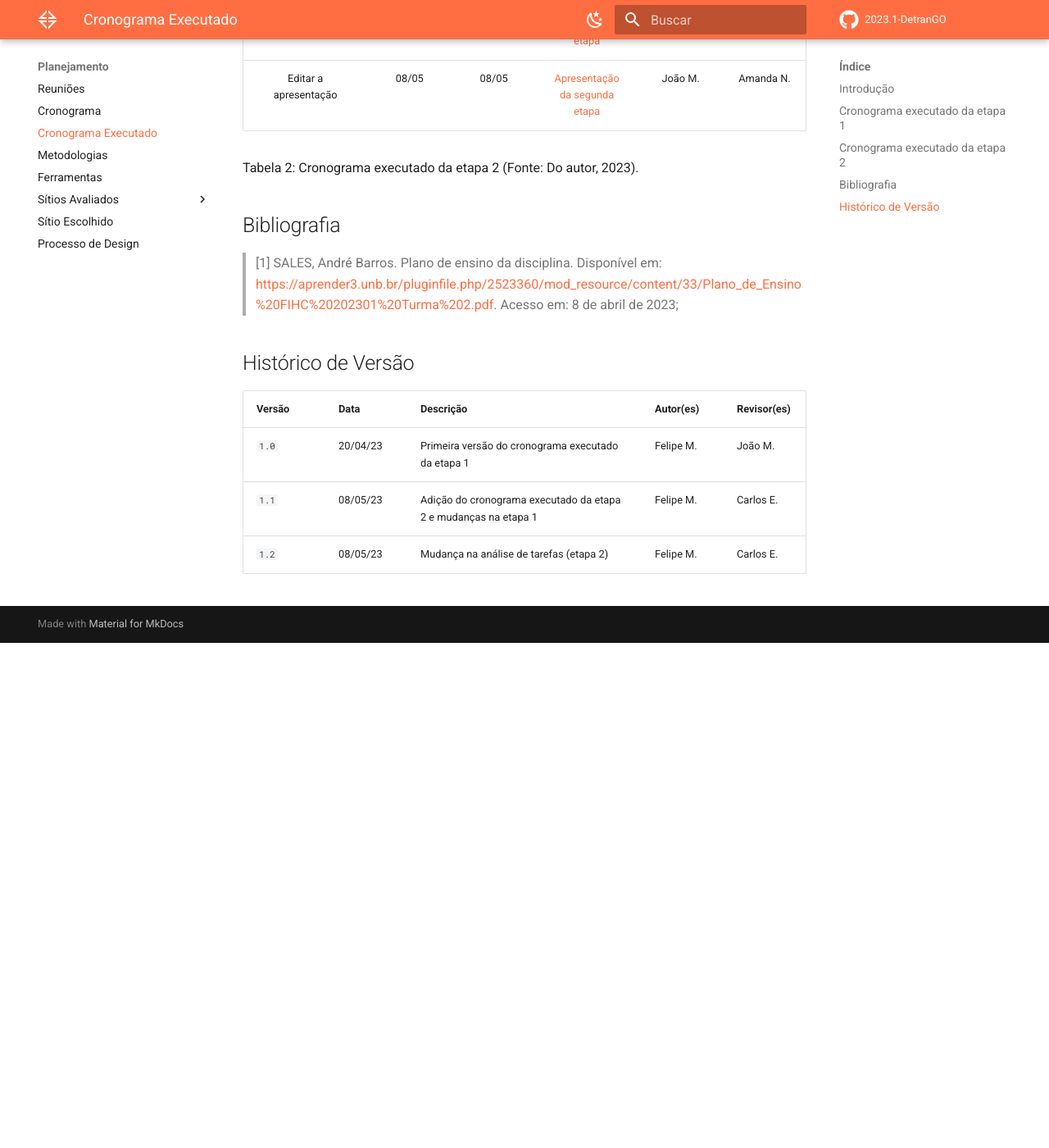
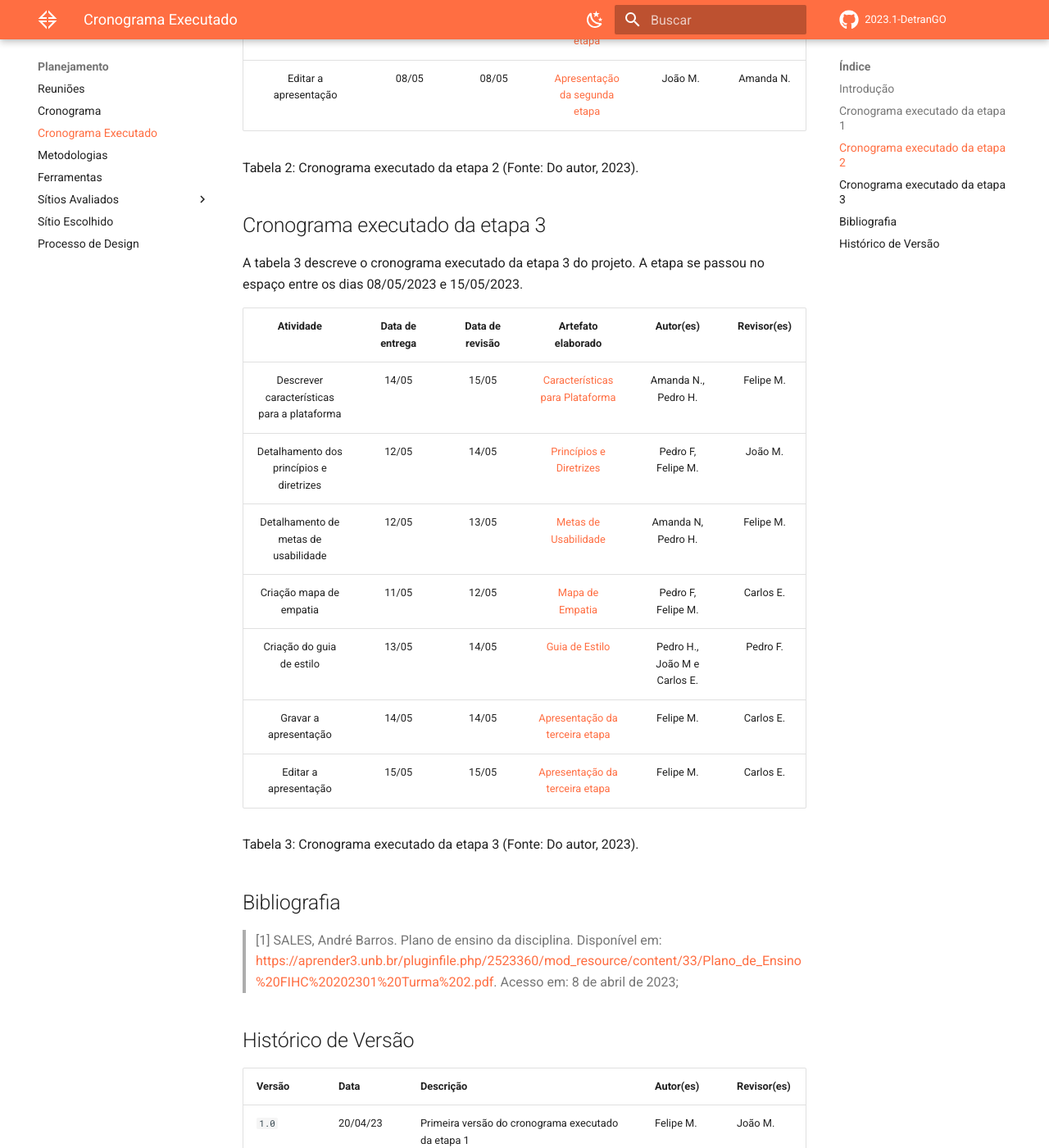
Before and after one commit to Interacao-Humano-Computador/2023.1-DetranGO, an MkDocs documentation site: the page built from docs/planejamento/cronograma_executado.md, in a window 1280 px wide and 1400 px high, scrolled down 1788 px. Shown: the whole window at 82% size. Built offline with MkDocs 1.6.1 and Material for MkDocs 9.7.7, drawn with Linux system fonts in a browser that asks for light colours; comment, search, counter and statistics services are not loaded; before the commit the page ends 2572 px from its top, so only the background shows below that; some of the changed text lies outside the part shown.

Commit message:
Create: cronograma executado etapa 3

```diff
--- a/docs/planejamento/cronograma_executado.md
+++ b/docs/planejamento/cronograma_executado.md
@@ -47,6 +47,22 @@ A tabela 2 descreve o cronograma executado da etapa 2 do projeto. A etapa se pas
 
 Tabela 2: Cronograma executado da etapa 2 (Fonte: Do autor, 2023).
 
+## Cronograma executado da etapa 3
+
+A tabela 3 descreve o cronograma executado da etapa 3 do projeto. A etapa se passou no espaço entre os dias 08/05/2023 e 15/05/2023.
+
+| **Atividade** | **Data de entrega** | **Data de revisão** | **Artefato elaborado** | **Autor(es)** | **Revisor(es)** |
+|:-:|:-:|:-:|:-:|:-:|:-:|
+| Descrever características para a plataforma | 14/05 | 15/05 | [Características para Plataforma](./../analise_requisitos/caracteristicas_para_plataforma.md) | Amanda N., Pedro H. | Felipe M. |
+| Detalhamento dos princípios e diretrizes | 12/05 | 14/05 | [Princípios e Diretrizes](./../analise_requisitos/principios.md) | Pedro F, Felipe M. | João M. |
+| Detalhamento de metas de usabilidade | 12/05 | 13/05 | [Metas de Usabilidade](./../analise_requisitos/metas_de_usabilidade.md) | Amanda N, Pedro H. | Felipe M. |
+| Criação mapa de empatia | 11/05 | 12/05 | [Mapa de Empatia](./../analise_requisitos/mapa_de_empatia.md) | Pedro F, Felipe M. | Carlos E. |
+| Criação do guia de estilo | 13/05 | 14/05 | [Guia de Estilo](./../analise_requisitos/guia_estilo.md) | Pedro H., João M e Carlos E. | Pedro F. |
+| Gravar a apresentação | 14/05 | 14/05 | [Apresentação da terceira etapa]() | Felipe M. | Carlos E. |
+| Editar a apresentação | 15/05 | 15/05 | [Apresentação da terceira etapa]() | Felipe M. | Carlos E. |
+
+Tabela 3: Cronograma executado da etapa 3 (Fonte: Do autor, 2023).
+
 ## Bibliografia
 
 > [1] SALES, André Barros. Plano de ensino da disciplina. Disponível em: [https://aprender3.unb.br/pluginfile.php/2523360/mod_resource/content/33/Plano_de_Ensino%20FIHC%20202301%20Turma%202.pdf](https://aprender3.unb.br/pluginfile.php/2523360/mod_resource/content/33/Plano_de_Ensino%20FIHC%20202301%20Turma%202.pdf). Acesso em: 8 de abril de 2023;
@@ -58,3 +74,4 @@ Tabela 2: Cronograma executado da etapa 2 (Fonte: Do autor, 2023).
 |  `1.0`   | 20/04/23 | Primeira versão do cronograma executado da etapa 1 | Felipe M. | João M.  |
 |  `1.1`   | 08/05/23 | Adição do cronograma executado da etapa 2 e mudanças na etapa 1| Felipe M. | Carlos E.  |
 |  `1.2`   | 08/05/23 | Mudança na análise de tarefas (etapa 2)| Felipe M. | Carlos E.  |
+|  `1.3`   | 15/05/23 | Adição do cronograma executado da etapa 3 | Carlos E. | Felipe M. |
```
